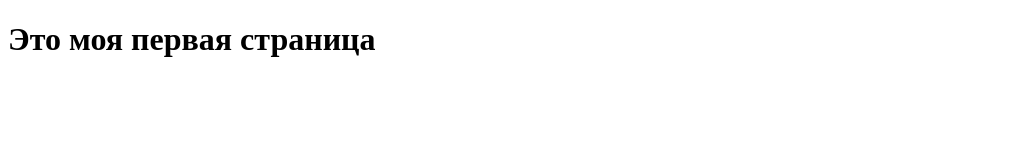
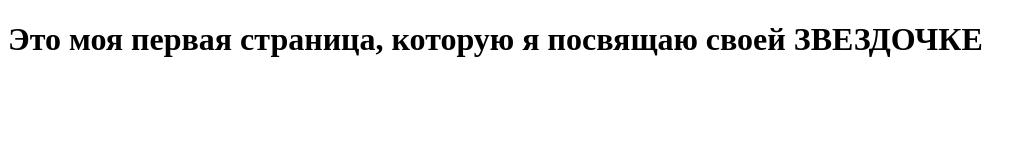
Before and after one commit to PIRomanCod/github-tutorial, a plain HTML site: page index.html in a window 1280 px wide. Shown: the whole page, without its empty margins (0-1035 px from the left). Drawn offline with Linux system fonts and the light colour scheme.

Commit message:
Update index.html

```diff
--- a/index.html
+++ b/index.html
@@ -7,6 +7,6 @@
     <title>Document</title>
 </head>
 <body>
-    <h1>Это моя первая страница</h1>
+    <h1>Это моя первая страница, которую я посвящаю своей ЗВЕЗДОЧКЕ</h1>
 </body>
 </html>
```
